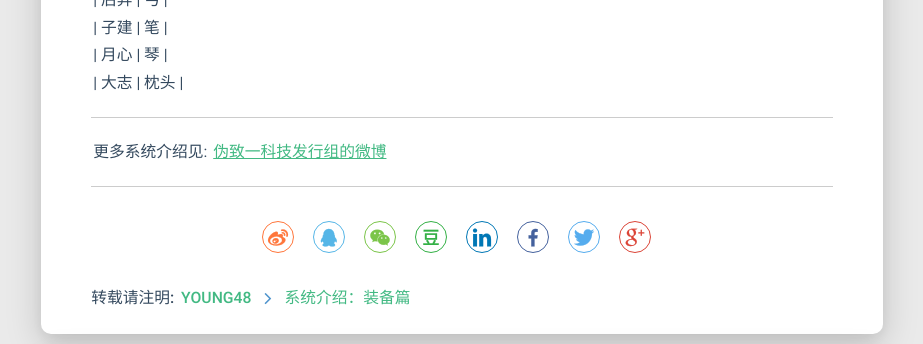
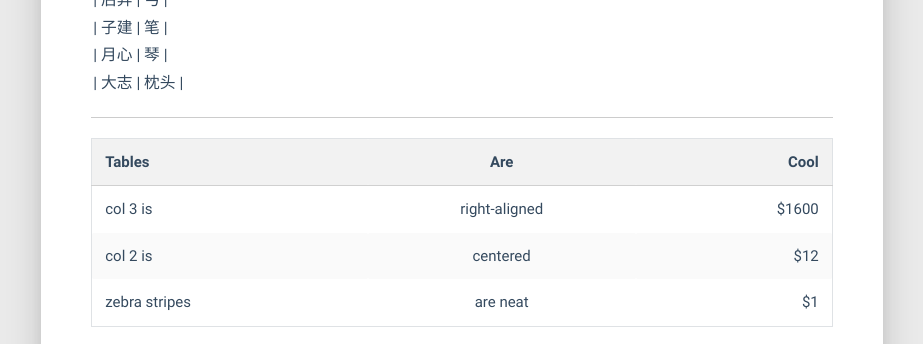
Before and after one commit to Young48/Young48.github.io, a plain HTML site: page 2019/01/19/20190119/index.html in a window 1280 px wide. Shown: the part 980-1324 px from the top of the page, without its empty margins (34-957 px from the left). Drawn offline with Linux system fonts and the light colour scheme; some packages are replaced by stand-ins of ours; no server answers; a script that the page names is missing.

Commit message:
Site updated: 2019-01-19 13:45:16

```diff
--- a/2019/01/19/20190119/index.html
+++ b/2019/01/19/20190119/index.html
@@ -193,7 +193,7 @@
 
 
 
-<div class="bg-cover post-cover" style="background-image: url('/source/medias/cover1.jpg')">
+<div class="bg-cover post-cover" style="background-image: url('/source/images/cover1')">
     <div class="container">
         <div class="row">
             <div class="col s12 m12 l12">
@@ -346,6 +346,33 @@
 <h3 id="武器专精"><a href="#武器专精" class="headerlink" title="武器专精"></a>武器专精</h3><hr>
 <p> &ensp;每位出战角色有自己的武器专精，当角色使用趁手的兵器时，战斗力上升。<br> &ensp;各角色擅长的武器类型如下：<br>|  角色 |武器    |<br>| —– | :—: |<br>|  海张 | 刀     |<br>|  夜华 | 剑     |<br>|  奈何 | 琴/剑  |<br>|  无情 | 扇     |<br>|  动哥 | 弩     |<br>|  动叔 | 枪/戟  |<br>|  红魅 | 匕首/扇|<br>|  后羿 | 弓     |<br>|  子建 | 笔     |<br>|  月心 | 琴     |<br>|  大志 | 枕头   |</p>
 <hr>
+<table>
+<thead>
+<tr>
+<th>Tables</th>
+<th style="text-align:center">Are</th>
+<th style="text-align:right">Cool</th>
+</tr>
+</thead>
+<tbody>
+<tr>
+<td>col 3 is</td>
+<td style="text-align:center">right-aligned</td>
+<td style="text-align:right">$1600</td>
+</tr>
+<tr>
+<td>col 2 is</td>
+<td style="text-align:center">centered</td>
+<td style="text-align:right">$12</td>
+</tr>
+<tr>
+<td>zebra stripes</td>
+<td style="text-align:center">are neat</td>
+<td style="text-align:right">$1</td>
+</tr>
+</tbody>
+</table>
+<hr>
 <p>更多系统介绍见: <a href="https://hexo.io/docs/writing.html" target="_blank" rel="noopener">伪致一科技发行组的微博</a></p>
 
             </div>
@@ -417,7 +444,7 @@
                 <a href="/Young48.github.io/2019/01/19/20190119/">
                     <div class="card-image">
 
-                        <img src="/source/medias/cover1.jpg" class="responsive-img" alt="系统介绍：装备篇">
+                        <img src="/source/images/cover1" class="responsive-img" alt="系统介绍：装备篇">
 
                         <span class="card-title">系统介绍：装备篇</span>
                     </div>
--- a/search.xml
+++ b/search.xml
@@ -8,7 +8,7 @@
       <link href="/Young48.github.io/2019/01/19/20190119/"/>
       <url>/Young48.github.io/2019/01/19/20190119/</url>
 
-        <content type="html"><![CDATA[<p>.游戏中的装备类型分为武器、防具和法宝三个门类，</p><h3 id="属性"><a href="#属性" class="headerlink" title="属性"></a>属性</h3><hr><p> &ensp;每个装备有基础属性和附加属性。击败地图boss，副本boss，使用矿石打造成的装备属性随机，按属性加成分为珍品，极品，神品。<br> &ensp;传说级别的装备会随主人一起成长，可遇不可求。  </p><h3 id="武器专精"><a href="#武器专精" class="headerlink" title="武器专精"></a>武器专精</h3><hr><p> &ensp;每位出战角色有自己的武器专精，当角色使用趁手的兵器时，战斗力上升。<br> &ensp;各角色擅长的武器类型如下：<br>|  角色 |武器    |<br>| —– | :—: |<br>|  海张 | 刀     |<br>|  夜华 | 剑     |<br>|  奈何 | 琴/剑  |<br>|  无情 | 扇     |<br>|  动哥 | 弩     |<br>|  动叔 | 枪/戟  |<br>|  红魅 | 匕首/扇|<br>|  后羿 | 弓     |<br>|  子建 | 笔     |<br>|  月心 | 琴     |<br>|  大志 | 枕头   |</p><hr><p>更多系统介绍见: <a href="https://hexo.io/docs/writing.html" target="_blank" rel="noopener">伪致一科技发行组的微博</a></p>]]></content>
+        <content type="html"><![CDATA[<p>.游戏中的装备类型分为武器、防具和法宝三个门类，</p><h3 id="属性"><a href="#属性" class="headerlink" title="属性"></a>属性</h3><hr><p> &ensp;每个装备有基础属性和附加属性。击败地图boss，副本boss，使用矿石打造成的装备属性随机，按属性加成分为珍品，极品，神品。<br> &ensp;传说级别的装备会随主人一起成长，可遇不可求。  </p><h3 id="武器专精"><a href="#武器专精" class="headerlink" title="武器专精"></a>武器专精</h3><hr><p> &ensp;每位出战角色有自己的武器专精，当角色使用趁手的兵器时，战斗力上升。<br> &ensp;各角色擅长的武器类型如下：<br>|  角色 |武器    |<br>| —– | :—: |<br>|  海张 | 刀     |<br>|  夜华 | 剑     |<br>|  奈何 | 琴/剑  |<br>|  无情 | 扇     |<br>|  动哥 | 弩     |<br>|  动叔 | 枪/戟  |<br>|  红魅 | 匕首/扇|<br>|  后羿 | 弓     |<br>|  子建 | 笔     |<br>|  月心 | 琴     |<br>|  大志 | 枕头   |</p><hr><table><thead><tr><th>Tables</th><th style="text-align:center">Are</th><th style="text-align:right">Cool</th></tr></thead><tbody><tr><td>col 3 is</td><td style="text-align:center">right-aligned</td><td style="text-align:right">$1600</td></tr><tr><td>col 2 is</td><td style="text-align:center">centered</td><td style="text-align:right">$12</td></tr><tr><td>zebra stripes</td><td style="text-align:center">are neat</td><td style="text-align:right">$1</td></tr></tbody></table><hr><p>更多系统介绍见: <a href="https://hexo.io/docs/writing.html" target="_blank" rel="noopener">伪致一科技发行组的微博</a></p>]]></content>
 
 
 
```
Also changed, not shown: 2018/12/19/ni-hao-zhe-li-shi-you-xi-cang-ku/index.html (+1 -1 lines), archives/2019/01/index.html (+1 -1 lines), archives/2019/index.html (+1 -1 lines), archives/index.html (+1 -1 lines), index.html (+1 -1 lines), tags/基本操作/index.html (+1 -1 lines), tags/攻略/index.html (+1 -1 lines), tags/装备/index.html (+1 -1 lines), images/cover1.jpg (renamed from medias/cover1.jpg), 1 other file.
